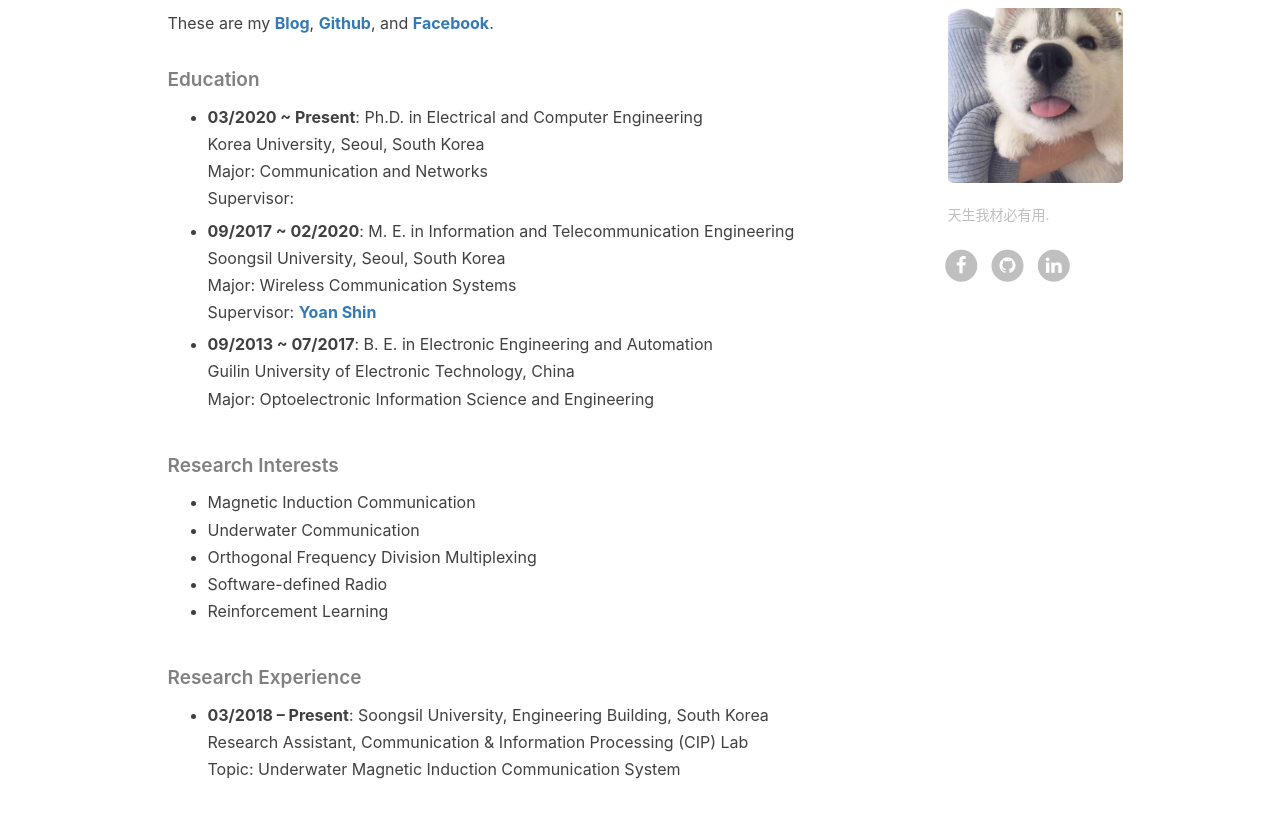
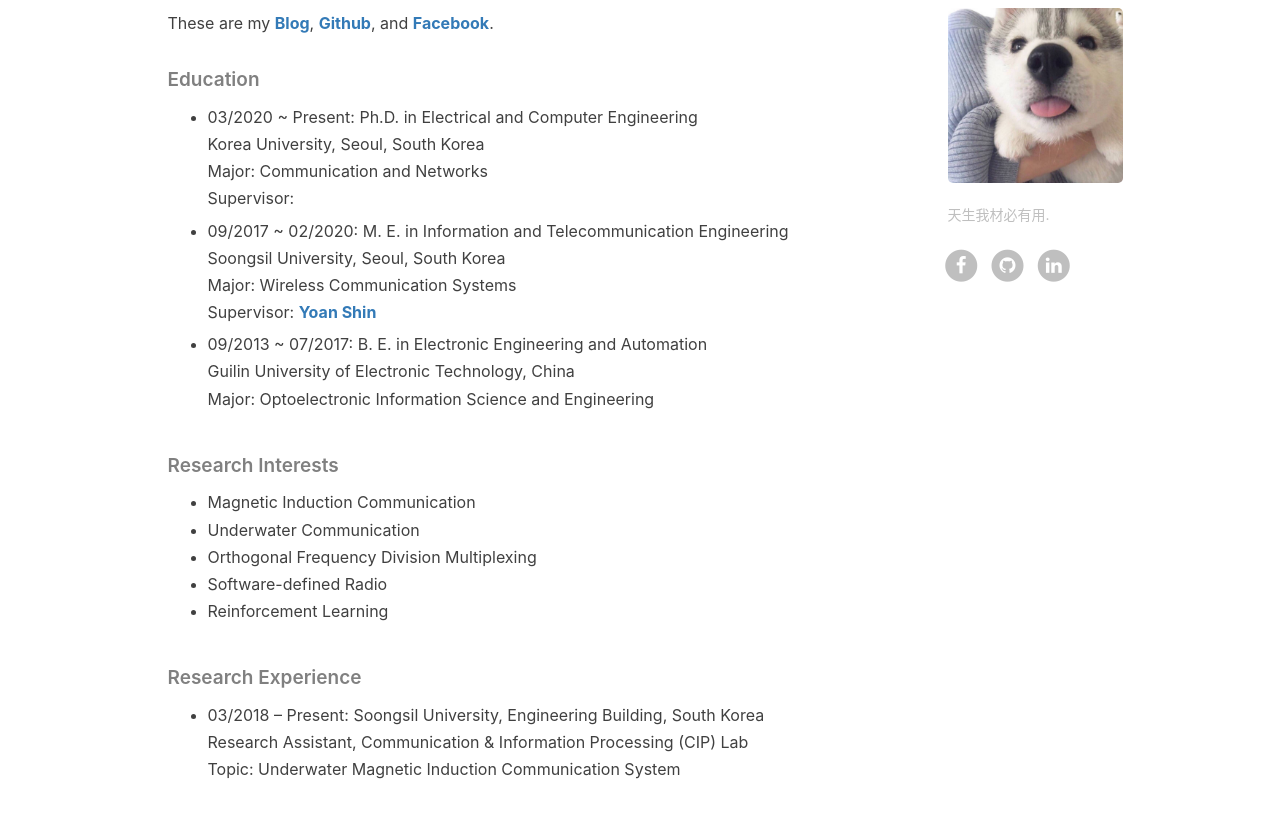
Before and after one commit to csxmt123/zhouwt612.github.io, a Jekyll site: the page built from z_about.html, in a window 1280 px wide. Shown: the part 651-1465 px from the top of the page. Built offline with Jekyll 4.4.1, drawn with Linux system fonts in a browser that asks for light colours; nearby versions of some CDN libraries; comment, search, counter and statistics services are not loaded.

Commit message:
Update en.md

```diff
--- a/_includes/about/en.md
+++ b/_includes/about/en.md
@@ -8,17 +8,17 @@ Hi, I am Zhou, Wentao. I am studying for a master's degree in Information and Te
 These are my [**Blog**](https://wentaozhou.cn), [**Github**](http://github.com/zhouwt612), and [**Facebook**](https://www.facebook.com/zhouwentao612).
 
 ##### Education
-- **03/2020 ~ Present**: Ph.D. in Electrical and Computer Engineering
+- 03/2020 ~ Present: Ph.D. in Electrical and Computer Engineering
   Korea University, Seoul, South Korea
   Major: Communication and Networks
   Supervisor:
 
-- **09/2017 ~ 02/2020**: M. E. in Information and Telecommunication Engineering
+- 09/2017 ~ 02/2020: M. E. in Information and Telecommunication Engineering
   Soongsil University, Seoul, South Korea
   Major: Wireless Communication Systems
   Supervisor: [**Yoan Shin**](https://ieeexplore.ieee.org/author/37279496500)
 
-- **09/2013 ~ 07/2017**: B. E. in Electronic Engineering and Automation
+- 09/2013 ~ 07/2017: B. E. in Electronic Engineering and Automation
   Guilin University of Electronic Technology, China
   Major: Optoelectronic Information Science and Engineering
 
@@ -32,7 +32,7 @@ These are my [**Blog**](https://wentaozhou.cn), [**Github**](http://github.com/z
 
 ##### Research Experience
 
- - **03/2018 – Present**: Soongsil University, Engineering Building, South Korea
+- 03/2018 – Present: Soongsil University, Engineering Building, South Korea
   Research Assistant, Communication & Information Processing (CIP) Lab
   Topic: Underwater Magnetic Induction Communication System
 
```
